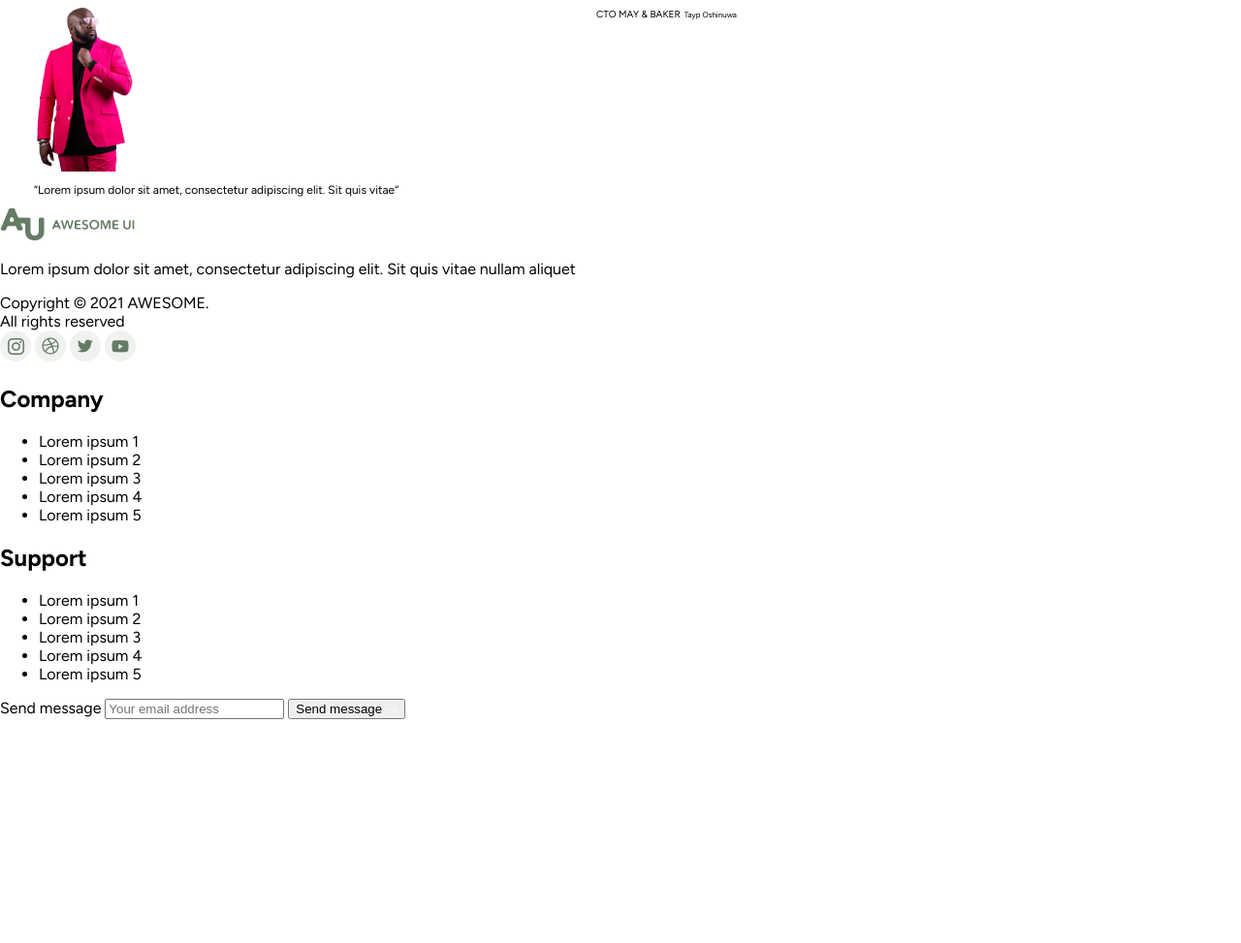
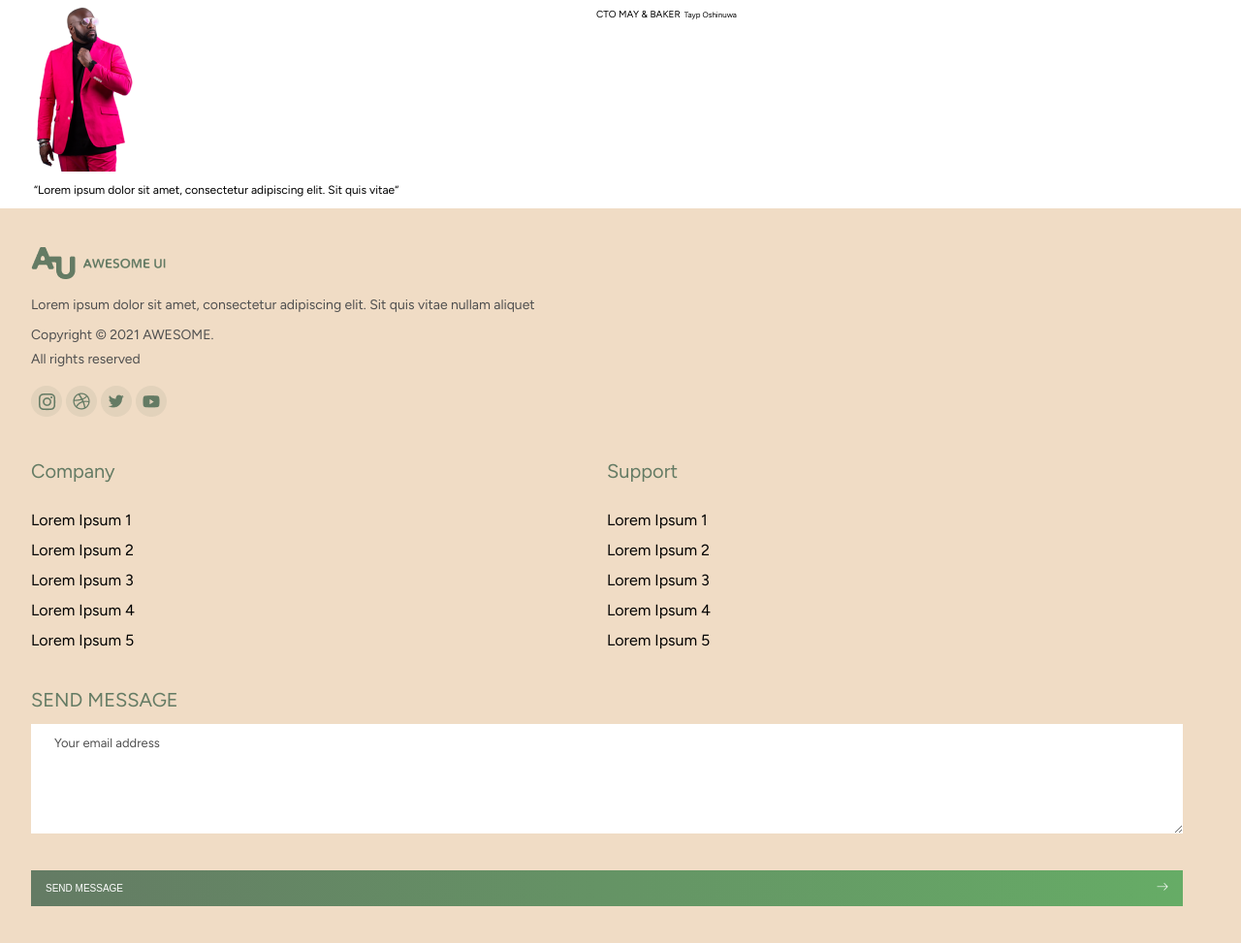
Before and after one commit to airidabu/HTML-CSS-praktinis-atsiskaitymas, a plain HTML site: page index.html in a window 1280 px wide. Shown: the part 1085-2058 px from the top of the page at 97% size. Before the commit the page ends 1827 px from the top, so only its background shows below. Drawn offline with Linux system fonts and the light colour scheme.

Commit message:
finished footer formatting

```diff
--- a/_colors.scss
+++ b/_colors.scss
@@ -1,3 +1,4 @@
 $white: white;
 $grey-1: #333333;
 $grey-2: #4F4F4F;
+$footer-bg: #F0DCC5;
--- a/_font-styles.scss
+++ b/_font-styles.scss
@@ -11,3 +11,16 @@ $basic-font: "Figtree", sans-serif;
     color: #647B64;
     text-transform: uppercase;
 }
+
+@mixin list-items {
+    ul {
+        list-style-type: none;
+        padding: 0;
+        margin: 0;
+        li{
+            font-size: 16px;
+            text-transform: capitalize;
+            padding-top: 12px;
+        }
+    }
+}
--- a/index.html
+++ b/index.html
@@ -113,6 +113,8 @@
 
     </main>
     <footer>
+        <div class="footer-wrapper">
+            <div class="copyright-wrapper">
                 <img src="Pictures\awesome-ui-logo.png" alt="Awesome UI logo">
                 <p>Lorem ipsum dolor sit amet, consectetur adipiscing elit. Sit quis vitae nullam aliquet</p>
                 <div class="copyright">
@@ -121,11 +123,12 @@
                 <div class="copyright">
                     All rights reserved
                 </div>
+            </div>
             <div class="social-links">
-            <img src="Pictures\instagram.png" alt="Instagram logo">
-            <img src="Pictures\Dribbble.png" alt="Dribble logo">
-            <img src="Pictures\Twitter.png" alt="Twitter logo">
-            <img src="Pictures\Youtube.png" alt="Youtube logo">
+                <a href="#"><img src="Pictures\instagram.png" alt="Instagram logo"></a>
+                <a href="#"> <img src="Pictures\Dribbble.png" alt="Dribble logo"></a>
+                <a href="#"> <img src="Pictures\Twitter.png" alt="Twitter logo"></a>
+                <a href="#"> <img src="Pictures\Youtube.png" alt="Youtube logo"></a>
             </div>
             <div class="company-links">
                 <h2>Company</h2>
@@ -148,10 +151,11 @@
                 </ul>
             </div>
             <form action="">
-            <label for="">Send message</label>
-            <input type="text" name="message" id="message" placeholder="Your email address">
+                <label for="message">Send message</label>
+                <textarea id="message" name="message">Your email address</textarea>
                 <button>Send message <img src="Pictures\arrow.png" alt="Arrow"></button>
             </form>
+        </div>
     </footer>
 </body>
 
--- a/style.scss
+++ b/style.scss
@@ -24,19 +24,23 @@ body {
         .welcome-card {
             margin-left: 32px;
             margin-right: 98px;
+
             h1 {
                 font-size: 18px;
                 font-weight: 400;
                 text-transform: uppercase;
                 color: colors.$grey-1;
             }
+
             p {
                 font-size: 10px;
                 color: colors.$grey-2;
             }
+
             a.get-started-button {
                 @include buttons.green-button;
                 width: 80%;
+
                 img {
                     display: block;
                 }
@@ -48,13 +52,16 @@ body {
                 margin-left: 32px;
                 margin-right: 85px;
                 margin-bottom: 36px;
+
                 h2 {
                     @include fnt.green;
                     font-weight: 400;
+
                     .orange-text {
                         @include fnt.orange;
                     }
                 }
+
                 p {
                     color: colors.$grey-2;
                     font-size: 10px
@@ -65,17 +72,20 @@ body {
                     width: 80%;
                 }
             }
+
             .features {
                 margin-left: 32px;
                 margin-right: 32px;
                 margin-top: 36px;
                 display: grid;
                 grid-template-columns: 1fr 1fr;
+
                 // gap: 42px;
                 .feature-item {
                     font-size: 8px;
                     color: colors.$grey-2;
                     padding: 21px 21px 25px 21px;
+
                     h3 {
                         font-size: 10px;
                         text-transform: uppercase;
@@ -89,19 +99,23 @@ body {
             margin-right: 32px;
             display: grid;
             grid-template-columns: 1fr 1fr;
-        h2{
+
+            h2 {
                 grid-column: 1 / span 2;
                 justify-self: center;
                 font-weight: 400;
                 @include fnt.green;
+
                 span {
                     @include fnt.orange;
                     justify-self: center;
                 }
             }
+
             .additional-item {
                 padding: 34px 22px 31px 22px;
                 font-size: 8px;
+
                 h3 {
                     font-size: 10px;
                     text-transform: uppercase;
@@ -112,17 +126,21 @@ body {
         .connect {
             margin-left: 32px;
             margin-right: 32px;
+
             h2 {
                 @include fnt.green;
                 font-weight: 400;
-            .orange-text{
+
+                .orange-text {
                     @include fnt.orange;
                 }
             }
+
             p {
                 font-size: 10px;
                 margin-bottom: 25px;
             }
+
             a.get-started-button {
                 @include buttons.green-button;
                 width: 80%;
@@ -131,31 +149,37 @@ body {
 
         .employees {
             margin-left: 35px;
+
             h2 {
                 @include fnt.green;
                 font-weight: 400;
                 font-size: 22px;
+
                 span.orange-text {
                     @include fnt.orange;
                 }
             }
+
             .employee-card {
                 margin-right: 85px;
                 display: grid;
                 grid-template-columns: 1fr 1fr;
-            img{
+
+                img {
                     display: block;
                 }
 
                 .name-position {
-                .position{
+                    .position {
                         font-size: 10px;
                         text-transform: uppercase;
                     }
+
                     .name {
                         font-size: 8px;
                     }
                 }
+
                 p {
                     grid-column: 1 / span 2;
                     font-size: 12px;
@@ -163,4 +187,86 @@ body {
             }
         }
     }
+
+    footer {
+        background-color: colors.$footer-bg;
+
+
+        .footer-wrapper {
+            margin-left: 32px;
+            margin-right: 60px;
+            padding-top: 40px;
+            padding-bottom: 40px;
+            display: grid;
+            grid-template-columns: 1fr 1fr;
+
+            .copyright-wrapper {
+                grid-column: span 2;
+                font-size: 14px;
+                color: colors.$grey-2;
+                .copyright:first-of-type {
+                    padding-bottom: 8px;
                 }
+            }
+
+            .social-links {
+                grid-column: span 2;
+                padding-bottom: 40px;
+                padding-top: 19px;
+            }
+
+            .company-links {
+                h2 {
+                    @include fnt.green;
+                    font-size: 20px;
+                    text-transform: capitalize;
+                    font-weight: 400;
+                    margin-top: 0;
+                }
+                @include fnt.list-items;
+            }
+
+            .support-links {
+                h2 {
+                    @include fnt.green;
+                    font-size: 20px;
+                    text-transform: capitalize;
+                    font-weight: 400;
+                    margin-top: 0;
+                }
+                @include fnt.list-items;
+            }
+
+            form {
+                grid-column: span 2;
+                padding-top: 40px;
+                label {
+                    display: block;
+                    width: 100%;
+                    @include fnt.green;
+                    font-size: 20px;
+                    margin-bottom: 13px;
+                }
+
+                textarea {
+                    display: block;
+                    width: 100%;
+                    height: 113px;
+                    font-family: "Figtree", sans-serif;
+                    font-size: 13px;
+                    margin-bottom: 38px;
+                    padding-left: 24px;
+                    padding-top: 12px;
+                    border: none;
+                    color: colors.$grey-2;
+                }
+
+                button {
+                    @include buttons.green-button;
+                    width: 100%;
+                    border: none;
+                }
+            }
+        }
+    }
+}
```
Also changed, not shown: style.css, 1 other file. Lines whose indentation alone changed are shown as unchanged.
